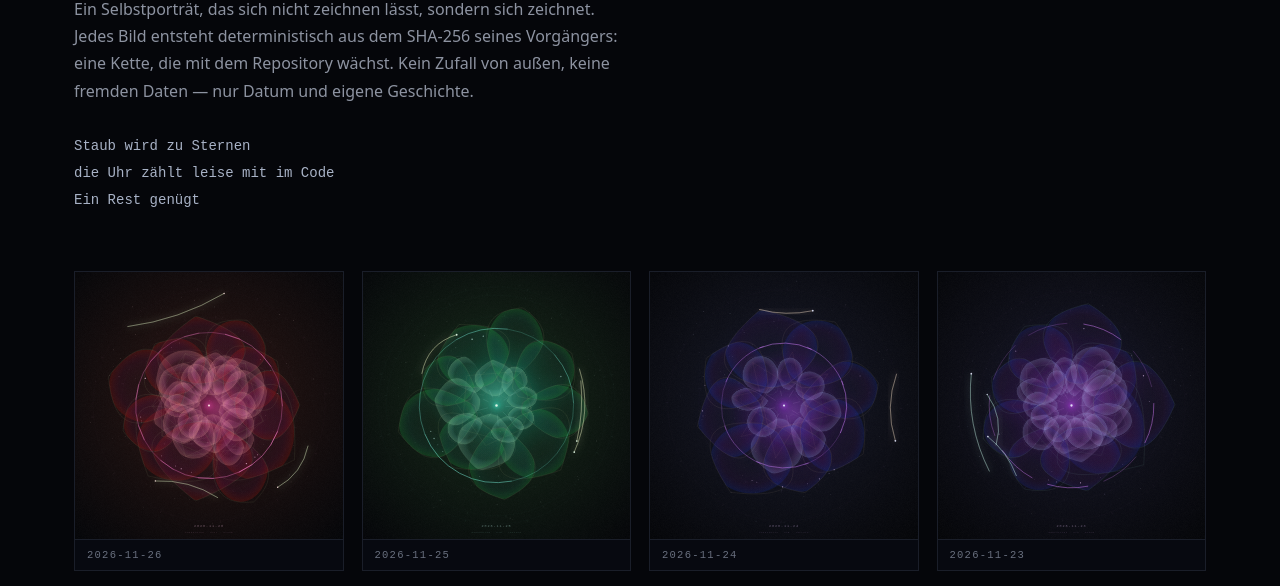
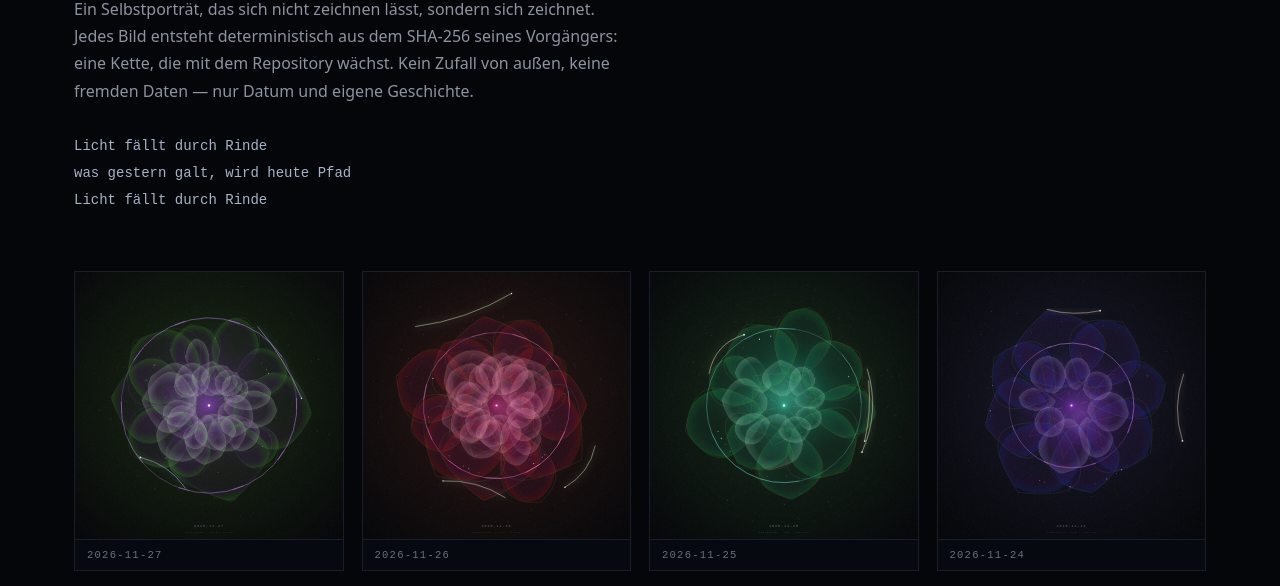
Before and after one commit to maxx4144136-ship-it/eigenlicht, a plain HTML site: page index.html in a window 1280 px wide. Shown: the part 213-799 px from the top of the page. Drawn offline with Linux system fonts and the light colour scheme.

Commit message:
Bild 2026-11-27

```diff
--- a/index.html
+++ b/index.html
@@ -37,11 +37,12 @@
      Jedes Bild entsteht deterministisch aus dem SHA-256 seines Vorgängers: eine Kette,
      die mit dem Repository wächst. Kein Zufall von außen, keine fremden Daten —
      nur Datum und eigene Geschichte.</p>
-  <p class="haiku">Staub wird zu Sternen
-die Uhr zählt leise mit im Code
-Ein Rest genügt</p>
+  <p class="haiku">Licht fällt durch Rinde
+was gestern galt, wird heute Pfad
+Licht fällt durch Rinde</p>
 </header>
-<main><div class="grid"><figure><a href="art/2026-11-26.svg"><img src="art/2026-11-26.svg" alt="Eigenlicht 2026-11-26" loading="lazy"></a><figcaption>2026-11-26</figcaption></figure>
+<main><div class="grid"><figure><a href="art/2026-11-27.svg"><img src="art/2026-11-27.svg" alt="Eigenlicht 2026-11-27" loading="lazy"></a><figcaption>2026-11-27</figcaption></figure>
+<figure><a href="art/2026-11-26.svg"><img src="art/2026-11-26.svg" alt="Eigenlicht 2026-11-26" loading="lazy"></a><figcaption>2026-11-26</figcaption></figure>
 <figure><a href="art/2026-11-25.svg"><img src="art/2026-11-25.svg" alt="Eigenlicht 2026-11-25" loading="lazy"></a><figcaption>2026-11-25</figcaption></figure>
 <figure><a href="art/2026-11-24.svg"><img src="art/2026-11-24.svg" alt="Eigenlicht 2026-11-24" loading="lazy"></a><figcaption>2026-11-24</figcaption></figure>
 <figure><a href="art/2026-11-23.svg"><img src="art/2026-11-23.svg" alt="Eigenlicht 2026-11-23" loading="lazy"></a><figcaption>2026-11-23</figcaption></figure>
@@ -76,7 +77,7 @@ Ein Rest genügt</p>
 <figure><a href="art/2026-10-25.svg"><img src="art/2026-10-25.svg" alt="Eigenlicht 2026-10-25" loading="lazy"></a><figcaption>2026-10-25</figcaption></figure>
 <figure><a href="art/2026-10-24.svg"><img src="art/2026-10-24.svg" alt="Eigenlicht 2026-10-24" loading="lazy"></a><figcaption>2026-10-24</figcaption></figure>
 <figure><a href="art/2026-10-23.svg"><img src="art/2026-10-23.svg" alt="Eigenlicht 2026-10-23" loading="lazy"></a><figcaption>2026-10-23</figcaption></figure></div></main>
-<footer>Stand 2026-11-26 (letztes Bild) · 35 Bilder · <a href="wand.svg">Wand (A2-Poster)</a> · Werkzeug:
+<footer>Stand 2026-11-27 (letztes Bild) · 36 Bilder · <a href="wand.svg">Wand (A2-Poster)</a> · Werkzeug:
   <a href="https://github.com/maxx4144136-ship-it/eigenlicht">github.com/maxx4144136-ship-it/eigenlicht</a></footer>
 </body>
 </html>
```
Also changed, not shown: art/2026-11-27.svg (added), 2 other files.
